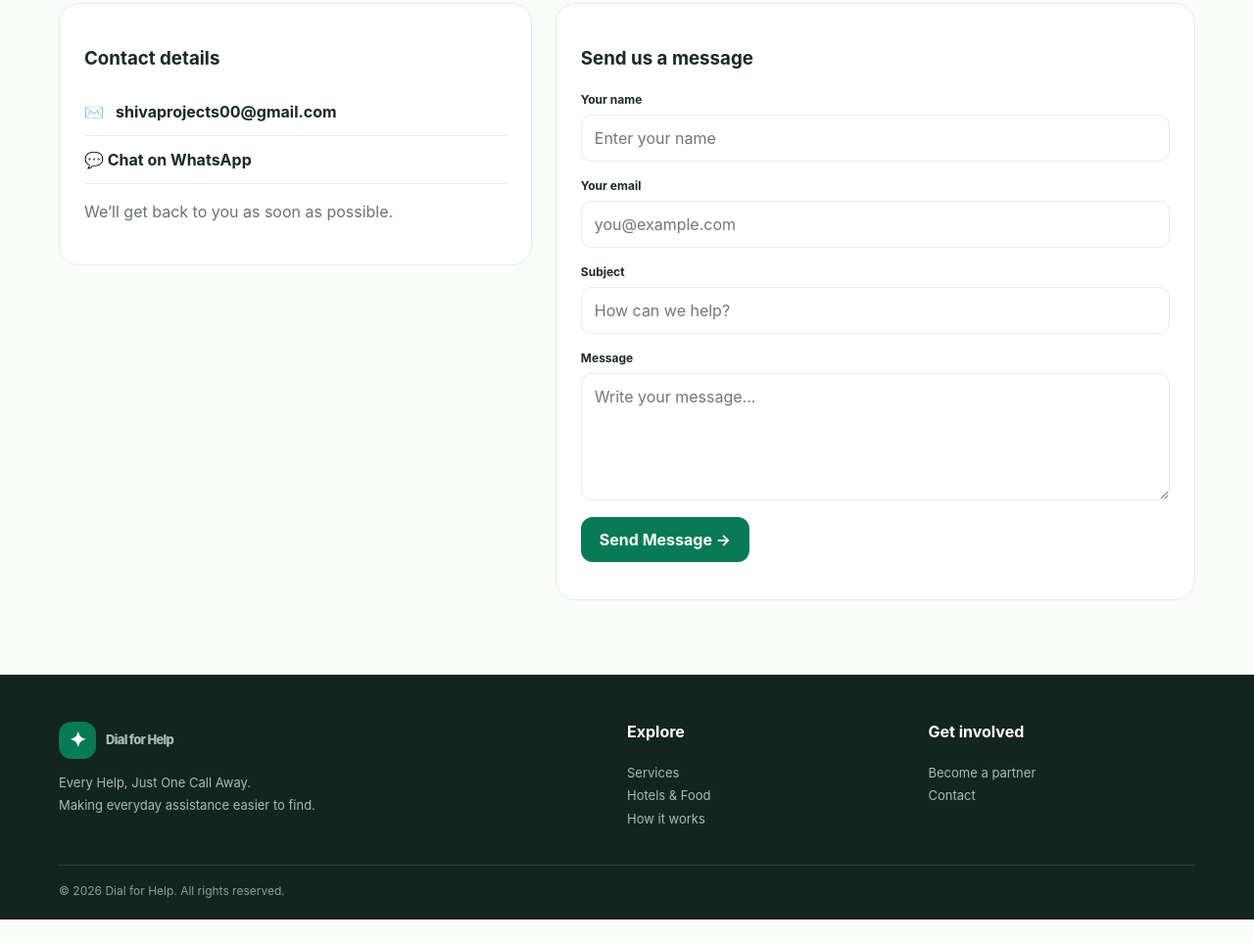
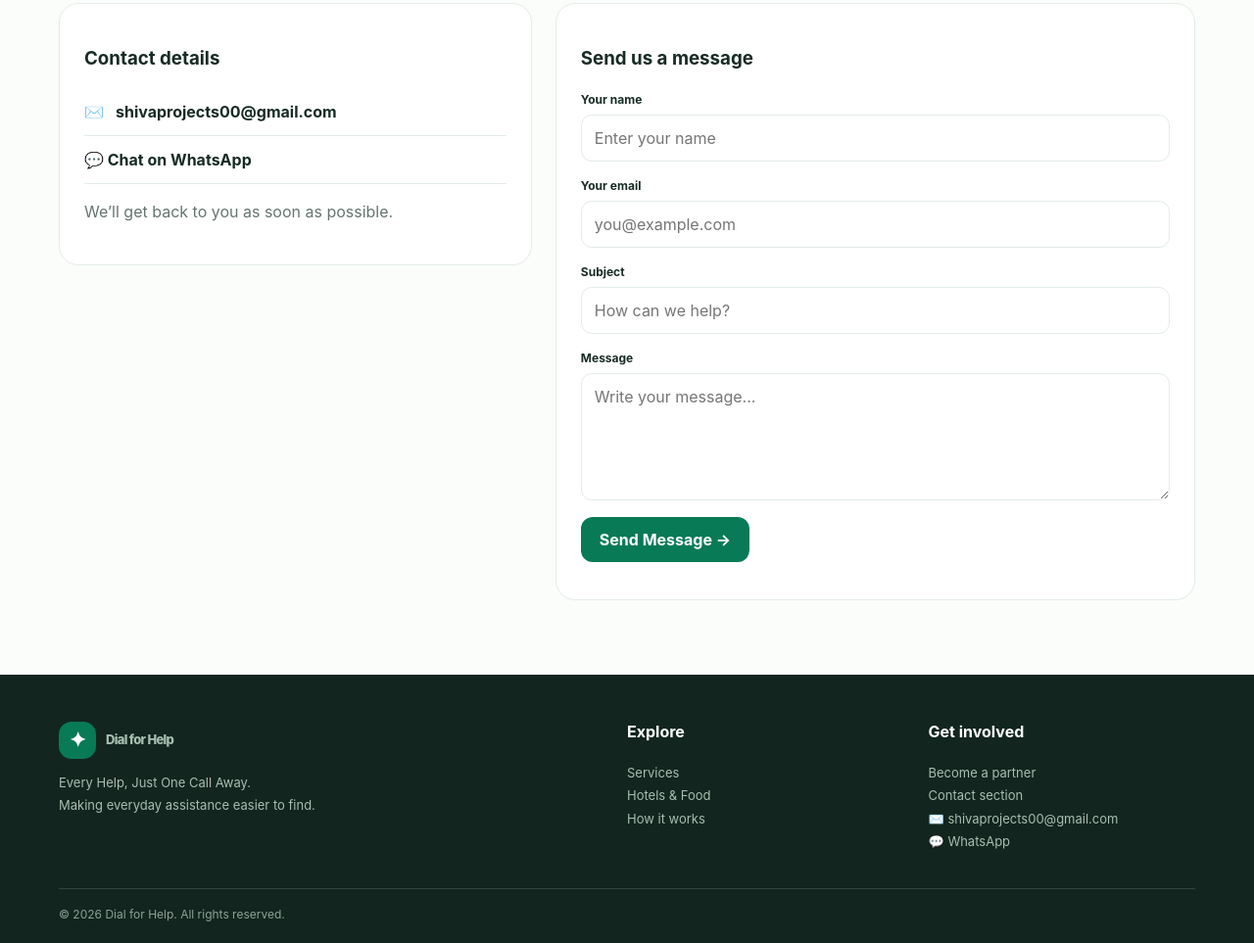
Before and after one commit to shivaprojects00-spec/Dial-for-help-, a plain HTML site: page index.html in a window 1280 px wide. Shown: the part 3164-4127 px from the top of the page at 98% size. Before the commit the page ends 4103 px from the top, so only its background shows below. Drawn offline with Linux system fonts and the light colour scheme; no server answers.

Commit message:
Add email and WhatsApp to footer contact links

```diff
--- a/index.html
+++ b/index.html
@@ -25,7 +25,7 @@
 <label for="contactMessage">Message</label><textarea id="contactMessage" name="message" required minlength="10" maxlength="2000" placeholder="Write your message..."></textarea>
 <button class="btn" id="contactSubmit" type="submit">Send Message →</button><p class="contact-status" id="contactStatus" role="status" aria-live="polite"></p>
 </form></div></div></div></section>
-<footer class="footer"><div class="wrap"><div class="footgrid"><div><a class="brand" href="#"><span class="logo">✦</span>Dial for Help</a><p>Every Help, Just One Call Away.<br>Making everyday assistance easier to find.</p></div><div><h4>Explore</h4><a href="#services">Services</a><br><a href="#stays">Hotels & Food</a><br><a href="#how">How it works</a></div><div><h4>Get involved</h4><a href="#partner">Become a partner</a><br><a href="#contact">Contact</a></div></div><div class="copyright">© <span id="year"></span> Dial for Help. All rights reserved.</div></div></footer>
+<footer class="footer"><div class="wrap"><div class="footgrid"><div><a class="brand" href="#"><span class="logo">✦</span>Dial for Help</a><p>Every Help, Just One Call Away.<br>Making everyday assistance easier to find.</p></div><div><h4>Explore</h4><a href="#services">Services</a><br><a href="#stays">Hotels & Food</a><br><a href="#how">How it works</a></div><div><h4>Get involved</h4><a href="#partner">Become a partner</a><br><a href="#contact">Contact section</a><br><a href="mailto:shivaprojects00@gmail.com">✉️ shivaprojects00@gmail.com</a><br><a href="https://wa.me/916394689228" target="_blank" rel="noopener noreferrer">💬 WhatsApp</a></div></div><div class="copyright">© <span id="year"></span> Dial for Help. All rights reserved.</div></div></footer>
 <div class="modal" id="modal" role="dialog" aria-modal="true" aria-labelledby="modalTitle"><div class="dialog"><div class="dialog-top"><h2 id="modalTitle">Request help</h2><button class="close" id="closeModal" aria-label="Close">✕</button></div><form id="requestForm"><label for="kind">What do you need?</label><select id="kind"><option>Home service</option><option>Hotel / Stay</option><option>Food</option><option>Other help</option></select><label for="person">Your name</label><input id="person" required placeholder="Enter your name"><label for="phone">Phone number</label><input id="phone" required inputmode="tel" pattern="[0-9+ -]{8,16}" placeholder="Enter phone number"><label for="details">Brief details</label><input id="details" placeholder="Tell us a little more"><button class="btn" type="submit">Continue</button><p class="notice">Demo preview: this form does not send or store a request yet.</p></form></div></div>
 <script>
 const modal=document.getElementById('modal'),kind=document.getElementById('kind');function openModal(type){modal.classList.add('open');if(type){const opt=[...kind.options].find(o=>o.text===type);if(opt)kind.value=type;}}
```
